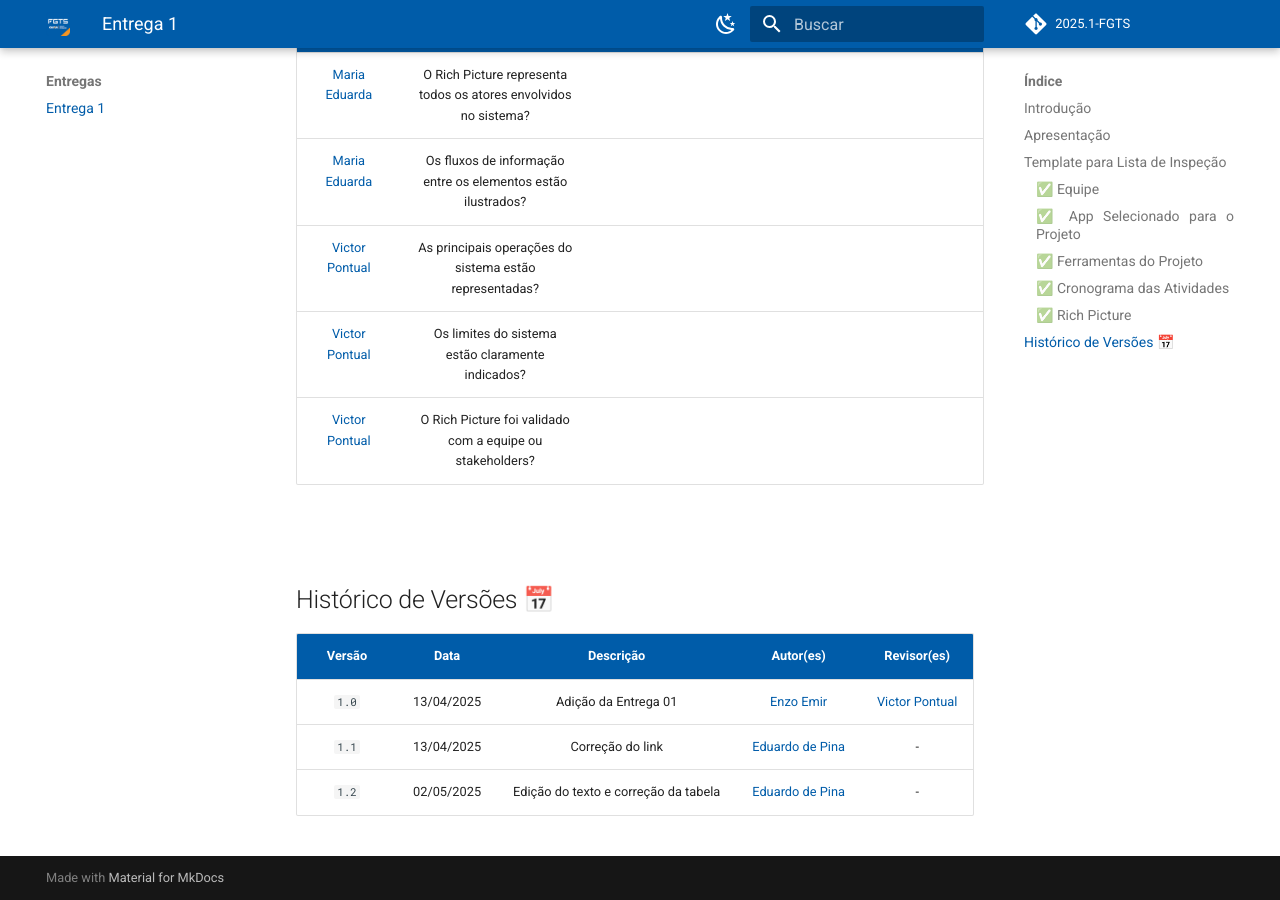
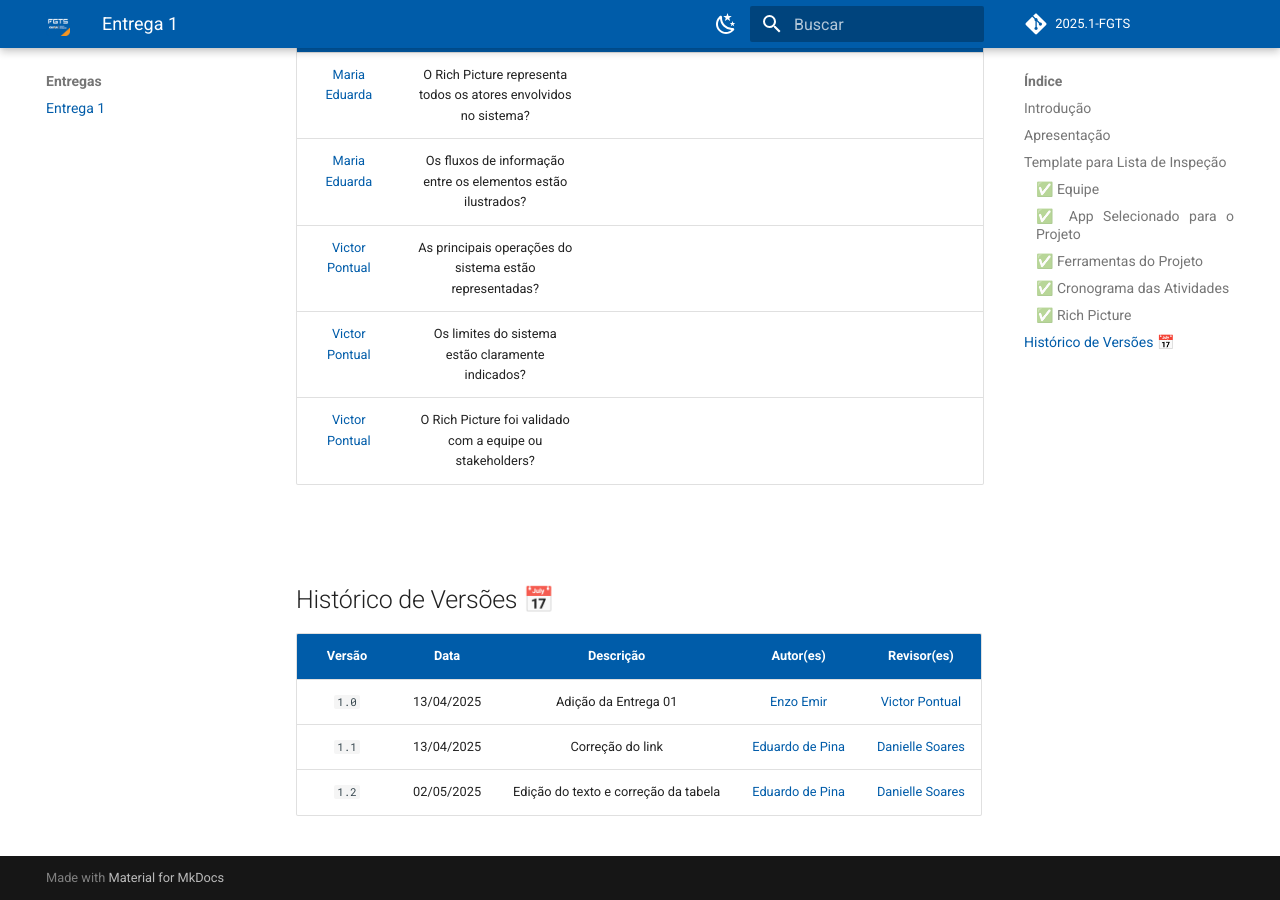
Before and after one commit to eduardodpms/REQ-FGTS, an MkDocs documentation site: the page built from docs/Entregas/Entrega-1.md, in a window 1280 px wide and 900 px high, scrolled down 3017 px. Built offline with MkDocs 1.6.1 and Material for MkDocs 9.7.7, drawn with Linux system fonts in a browser that asks for light colours; comment, search, counter and statistics services are not loaded.

Commit message:
update: revisão da página de entrega 1

```diff
--- a/docs/Entregas/Entrega-1.md
+++ b/docs/Entregas/Entrega-1.md
@@ -69,5 +69,5 @@ A entrega 1 consiste na base inicial que guiará o time nas próximas entregas.
 | Versão | Data | Descrição | Autor(es) | Revisor(es) |
 | :-: | :-: | :-: | :-: | :-: |
 | `1.0`  | 13/04/2025 | Adição da Entrega 01 | [Enzo Emir](https://github.com/EnzoEmir) | [Victor Pontual](https://github.com/VictorPontual) |
-| `1.1`  | 13/04/2025 | Correção do link | [Eduardo de Pina](https://github.com/eduardodpms) | - |
-| `1.2`  | 02/05/2025 | Edição do texto e correção da tabela | [Eduardo de Pina](https://github.com/eduardodpms) | - |
+| `1.1`  | 13/04/2025 | Correção do link | [Eduardo de Pina](https://github.com/eduardodpms) | [Danielle Soares](https://github.com/danielle-soaress) |
+| `1.2`  | 02/05/2025 | Edição do texto e correção da tabela | [Eduardo de Pina](https://github.com/eduardodpms) | [Danielle Soares](https://github.com/danielle-soaress) |
```
